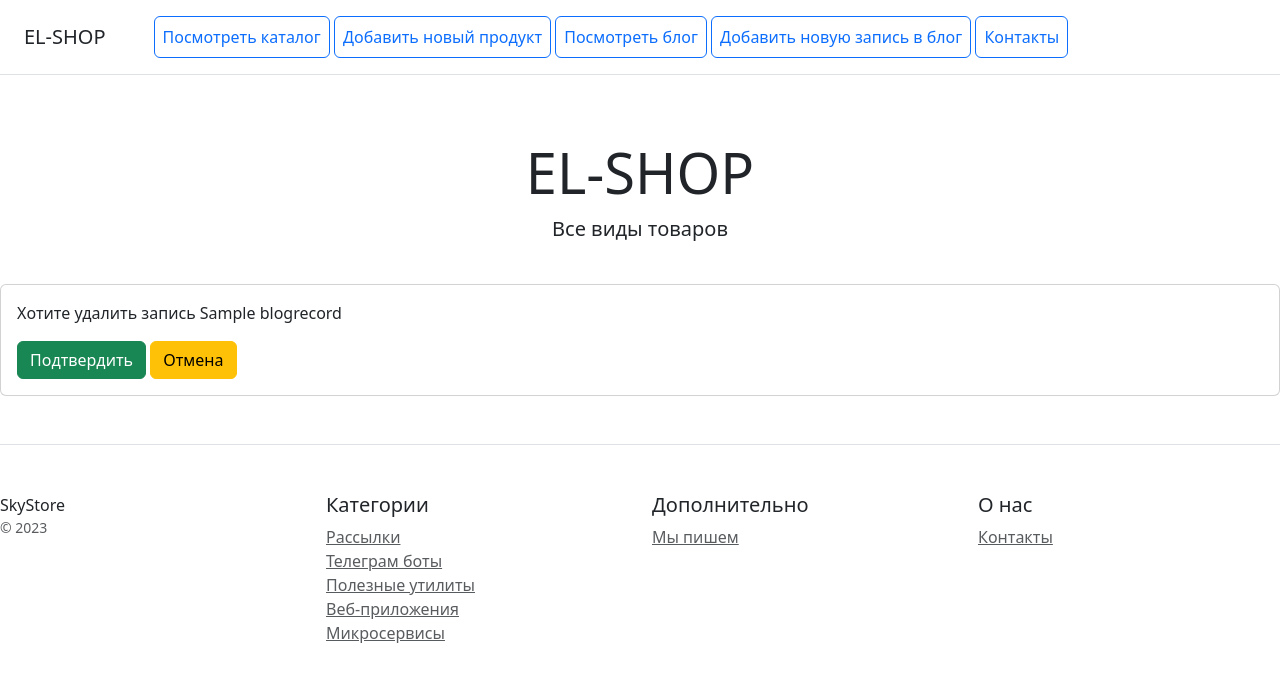
After one commit to scroco158/just_el_shop, a Django app: page /blog/delete/1 in a window 1280 px wide. The commit adds this page. Shown: the top 682 px of the page. Run offline with Django 4.2, Linux system fonts and the light colour scheme; tables that the repository leaves empty hold one stand-in row (values such as "Sample post").

Commit message:
контроллер DELETE

```diff
--- /dev/null
+++ b/blog/templates/blog/blogrecord_confirm_delete.html
@@ -0,0 +1,21 @@
+{% extends 'catalog/base.html' %}
+
+{% block content%}
+    <div class="row">
+        <div class="col">
+            <div class="card">
+                <div class="card-body">
+                    <form method="post">
+                        {% csrf_token %}
+                        <p>Хотите удалить запись {{object.title}}</p>
+                        <button type="submit" class="btn btn-success">Подтвердить</button>
+                        <a href="{% url 'blog:list' %}" class="btn btn-warning">Отмена</a>
+                    </form>
+                </div>
+            </div>
+        </div>
+
+    </div>
+
+
+{% endblock%}
--- a/blog/templates/blog/blogrecord_list.html
+++ b/blog/templates/blog/blogrecord_list.html
@@ -19,7 +19,7 @@
                   <div class="card-body">
                     <a href="{% url 'blog:one_record' object.pk %}" class="card-link">View</a>
                     <a href="{% url 'blog:update_record' object.pk %}" class="card-link">Edit</a>
-                    <a href="#" class="card-link">Del</a>
+                    <a href="{% url 'blog:delete_record' object.pk %}" class="card-link">Del</a>
                 </div>
               </div>
           </div>
--- a/blog/urls.py
+++ b/blog/urls.py
@@ -9,4 +9,5 @@ urlpatterns = [
     path('', BlogListView.as_view(), name='list'),
     path('one_record/<int:pk>', BlogDetailView.as_view(), name='one_record'),
     path('edit/<int:pk>', BlogUpdateView.as_view(), name='update_record'),
+    path('delete/<int:pk>', BlogDeleteView.as_view(), name='delete_record')
     ]
--- a/blog/views.py
+++ b/blog/views.py
@@ -1,6 +1,6 @@
 from django.shortcuts import render
 from django.urls import reverse_lazy, reverse
-from django.views.generic import CreateView, ListView, DetailView, UpdateView
+from django.views.generic import CreateView, ListView, DetailView, UpdateView, DeleteView
 from blog.models import BlogRecord
 
 
@@ -22,3 +22,8 @@ class BlogUpdateView(UpdateView):
     model = BlogRecord
     fields = ('title', 'body', 'picture', 'published_at', 'is_published')
     success_url = reverse_lazy('blog:list')
+
+
+class BlogDeleteView(DeleteView):
+    model = BlogRecord
+    success_url = reverse_lazy('blog:list')
```
